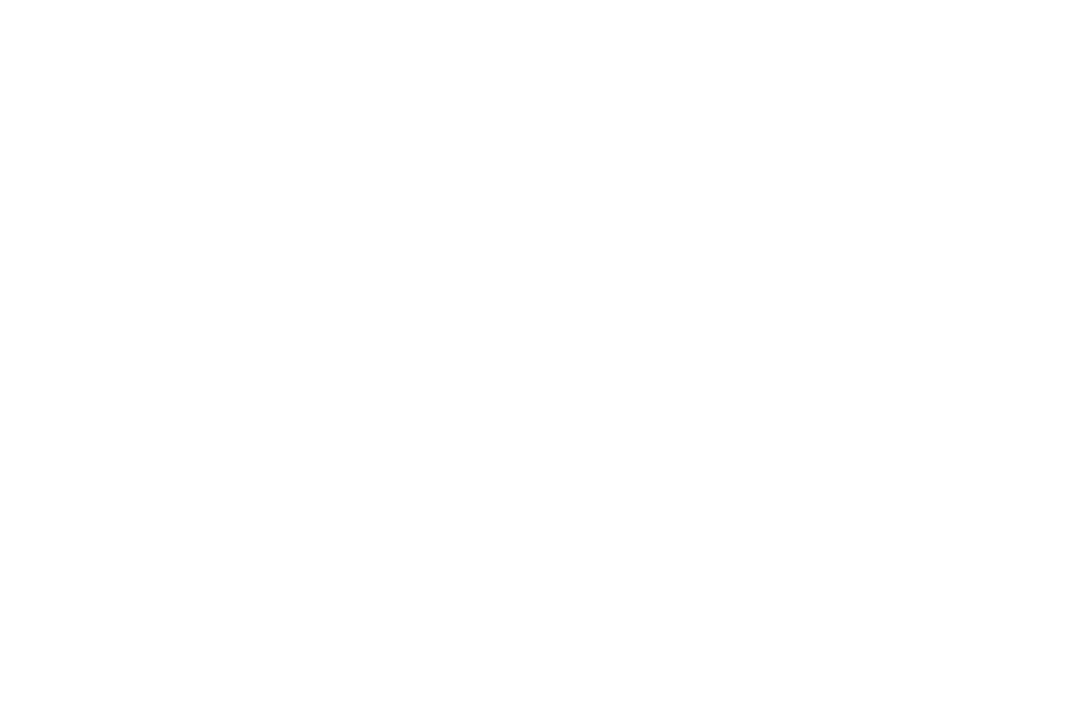
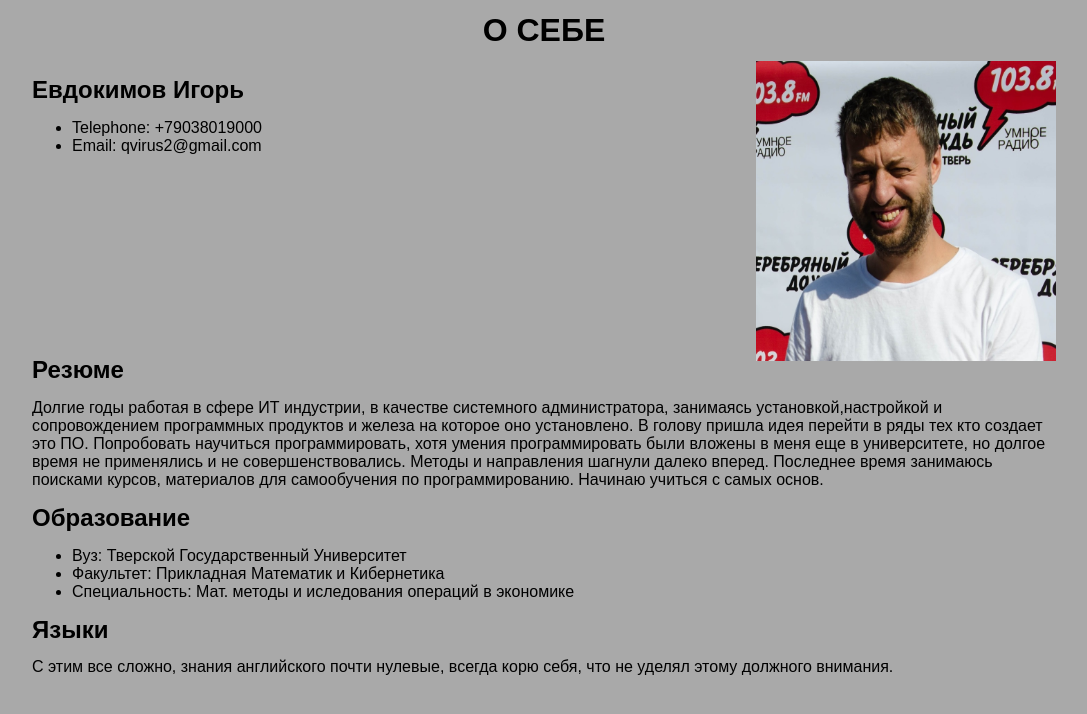
Before and after one commit to qvirus2/rsschool-cv, a plain HTML site: page index.html in a window 1280 px wide. Shown: the whole page, without its empty margins (96-1183 px from the left). Drawn offline with Linux system fonts and the light colour scheme.

Commit message:
refactor: Add content, apply prettier

```diff
--- a/index.html
+++ b/index.html
@@ -9,23 +9,37 @@
     <body>
         <div class="mainblock">
             <header class="header">
+                <h1> О СЕБЕ</h1>
 
             </header>
 
             <section class="Contacts">
+                <H2>Евдокимов Игорь</H2>
+                <ul class="list_contact">
+                    <li>Telephone: +79038019000 </li>
+                    <li>Email: qvirus2@gmail.com</li>
+                </ul>
 
             </section>
-
+            <aside class="aside_foto">
+                <img src="foto.jpg" width="300px" height="300px">
+            </aside>
             <section class="annotation">
-
+                <h2>Резюме</h2>
+                <p>Долгие годы работая в сфере ИТ индустрии, в качестве системного администратора, занимаясь установкой,настройкой и сопровождением программных продуктов и железа на которое оно установлено. В голову пришла идея перейти в ряды тех кто создает это ПО. Попробовать научиться программировать, хотя умения программировать были вложены в меня еще в университете, но долгое время не применялись и не совершенствовались. Методы и направления шагнули далеко вперед. Последнее время занимаюсь поисками курсов, материалов для самообучения по программированию. Начинаю учиться с самых основ.  </p>
             </section>
 
-            <section class="образование">
-
+            <section class="Education">
+             <h2>Образование</h2>
+             <ul>
+                <li>Вуз: Тверской Государственный Университет </li>
+                <li>Факультет: Прикладная Математик и Кибернетика</li>
+                <li>Специальность: Мат. методы и иследования операций в экономике</li>
+            </ul>
             </section>
-
             <section class="language">
-
+                <h2>Языки</h2>
+                <p>С этим все сложно, знания английского почти нулевые, всегда корю себя, что не уделял этому должного внимания.</p>
             </section>
             <footer class="footer">
 
--- a/style.css
+++ b/style.css
@@ -0,0 +1,34 @@
+body {
+    padding: 0;
+    font-family: "Arial", sans-serif;
+    line-height: 18px;
+    background-color: darkgray;
+}
+
+div.mainblock {
+    width: 1024px;
+    margin: 0 auto;
+    padding: 0;
+
+}
+
+header {
+    text-align: center;
+    width: 1024px;
+     }
+.Contacts  {
+    float: left;
+    text-align: left;
+    padding: 0;
+    width: 60%;
+    height: 300px;
+
+  }
+.aside_foto{
+
+    text-align: right;
+    float: right;
+    margin: 0;
+    width: 40%;
+    height: 300px;
+}
```
